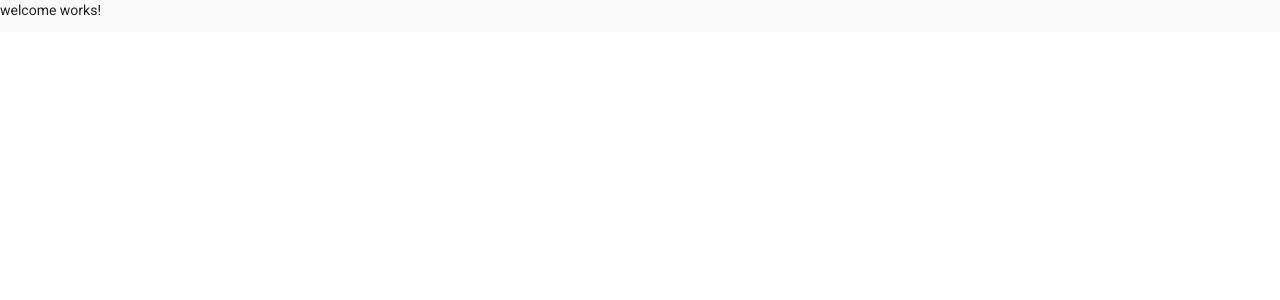
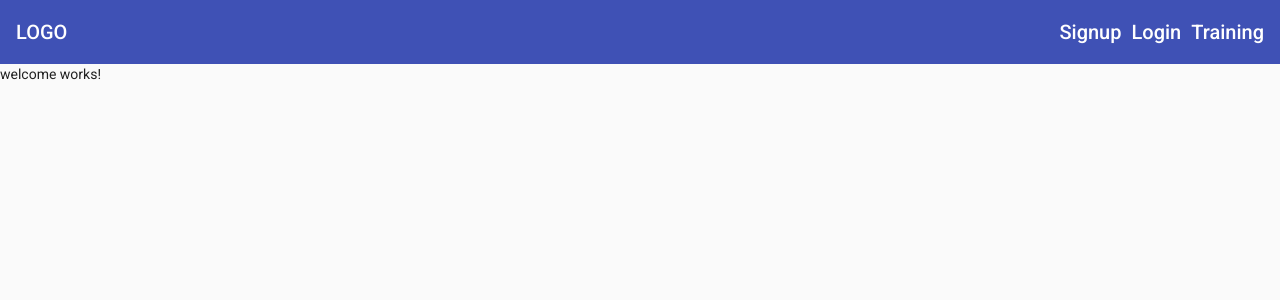
Before and after one commit to Yassineaiss/Angular-Material-Fitness-Tracker-Project, an Angular app: page / in a window 1280 px wide. Shown: the top 300 px of the page. Built offline with nearby package versions, Linux system fonts and the light colour scheme.

Commit message:
Making the Page Responsive

```diff
--- a/src/app/app.component.css
+++ b/src/app/app.component.css
@@ -0,0 +1,19 @@
+mat-sidenav-container ,mat-sidenav-content, mat-sidenav{
+  height: 100%;;
+}
+mat-sidenav{
+  width: 250px;
+}
+a{
+  text-decoration: none;
+  color: white;
+}
+a:hover,
+a:active{
+  color: lightgray;
+}
+.navigation-items{
+  list-style: none;
+  padding: 0;
+  margin: 0;
+}
--- a/src/app/app.component.html
+++ b/src/app/app.component.html
@@ -3,7 +3,21 @@
     <p>I'm the sidenav!</p>
   </mat-sidenav>
   <mat-sidenav-content>
-
-    <router-outlet></router-outlet>
+    <mat-toolbar color="primary">
+      <div fxHide.gt-xs>
+        <button mat-icon-button (click)="sidenav.toggle()">
+          <mat-icon>menu</mat-icon>
+        </button>
+      </div>
+      <div>LOGO</div>
+      <div fxFlex fxLayout fxLayoutAlign="flex-end" fxHide.xs>
+        <ul fxLayoutGap="10px" fxLayout class="navigation-items">
+          <li><a routerLink="/signup">Signup</a></li>
+          <li><a routerLink="/login"> Login</a></li>
+          <li><a routerLink="/training">Training</a></li>
+        </ul>
+      </div>
+    </mat-toolbar>
+    <main><router-outlet></router-outlet></main>
   </mat-sidenav-content>
 </mat-sidenav-container>
--- a/src/app/app.component.ts
+++ b/src/app/app.component.ts
@@ -1,4 +1,4 @@
-import { Component } from '@angular/core';
+import { Component, ViewChild } from '@angular/core';
 
 @Component({
   selector: 'app-root',
@@ -7,5 +7,8 @@
 })
 export class AppComponent {
 
-  openSidenav= false;
+
+  onToggle(){
+
+  }
 }
--- a/src/app/app.module.ts
+++ b/src/app/app.module.ts
@@ -12,7 +12,7 @@
 import { NewTrainingComponent } from './training/new-training/new-training.component';
 import { PastTrainingComponent } from './training/past-training/past-training.component';
 import { WelcomeComponent } from './welcome/welcome.component';
-import { FormsModule } from '@angular/forms';
+import {  FormsModule, ReactiveFormsModule} from '@angular/forms';
 
 
 
@@ -33,7 +33,9 @@
     BrowserAnimationsModule,
     MaterialModule,
     FlexLayoutModule,
-    FormsModule
+    FormsModule,
+    ReactiveFormsModule
+
   ],
   providers: [],
   bootstrap: [AppComponent]
--- a/src/app/auth/login/login.component.html
+++ b/src/app/auth/login/login.component.html
@@ -1 +1,29 @@
-<p>login works!</p>
+
+<section>
+ <form
+    fxLayout="column"
+    fxLayoutAlign="center center"
+    fxLayoutGap="10px"
+    FormGroup="loginForm"
+    (ngSubmit)="onSubmit()">
+    <mat-form-field>
+     <input
+        type="email"
+        matInput
+        placeholder="Your email"
+        formControlName="email">
+   <mat-hint>Please enter a valid email.</mat-hint>
+      <mat-error>Invalid or missing email.</mat-error>
+    </mat-form-field>
+    <mat-form-field>
+      <input
+        type="password"
+        matInput
+        placeholder="Your password"
+        formControlName="password">
+      <mat-hint>Please enter your password.</mat-hint>
+      <mat-error>Missing password.</mat-error>
+    </mat-form-field>
+    <button type="submit" mat-raised-button color="primary" disabled="loginForm.invalid">Submit</button>
+  </form>
+</section>
--- a/src/app/auth/login/login.component.ts
+++ b/src/app/auth/login/login.component.ts
@@ -1,4 +1,6 @@
 import { Component, OnInit } from '@angular/core';
+import { FormControl, FormGroup, Validators } from '@angular/forms';
+
 
 @Component({
   selector: 'app-login',
@@ -6,10 +8,20 @@
   styleUrls: ['./login.component.css']
 })
 export class LoginComponent implements OnInit {
+  loginForm: FormGroup | undefined ;
 
-  constructor() { }
+  constructor() {}
 
-  ngOnInit(): void {
+  ngOnInit() {
+    this.loginForm = new FormGroup({
+      email: new FormControl('', {
+        validators: [Validators.required, Validators.email]
+      }),
+      password: new FormControl('', { validators: [Validators.required] })
+    });
   }
 
+  onSubmit() {
+    console.log(this.loginForm);
+  }
 }
--- a/src/app/material/material.module.ts
+++ b/src/app/material/material.module.ts
@@ -7,6 +7,8 @@
 import {MatCheckboxModule} from '@angular/material/checkbox';
 import {MatToolbarModule} from '@angular/material/toolbar';
 import {MatSidenavModule} from '@angular/material/sidenav';
+import {MatIconModule} from '@angular/material/icon';
+
 
 
 
@@ -18,7 +20,8 @@
   MatNativeDateModule,
   MatCheckboxModule,
   MatToolbarModule,
-  MatSidenavModule
+  MatSidenavModule,
+  MatIconModule
 ];
 
 @NgModule({
--- a/src/styles.css
+++ b/src/styles.css
@@ -4,7 +4,9 @@
 body { margin: 0; font-family: Roboto, "Helvetica Neue", sans-serif; }
 html,body{
   font-family: 'Roboto', sans-serif;
+  height: 100%;
 }
 body{
   margin: 0;
+
 }
```
Also changed, not shown: 1 other file (tests, documents, lock files or other folders).
